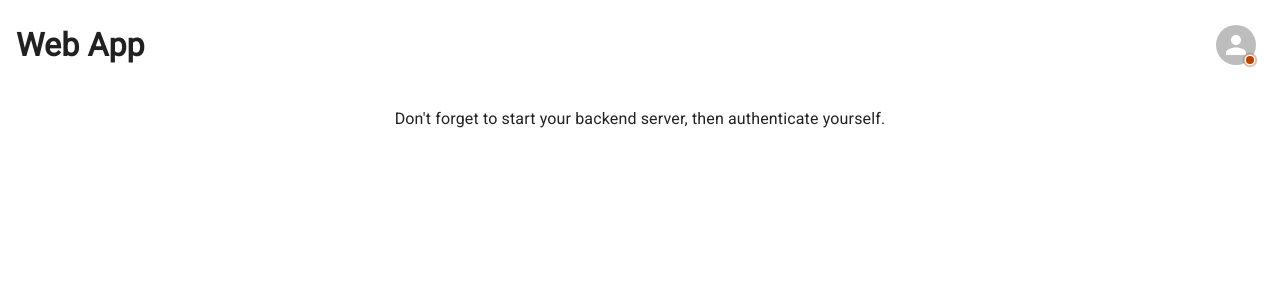
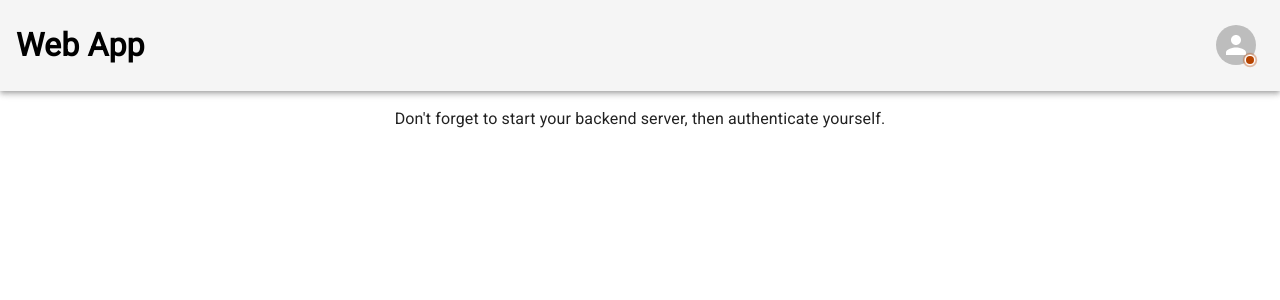
Before and after one commit to BenElferink/MERN-template, a React (Create React App) app in the folder client/: page / in a window 1280 px wide. Shown: the top 300 px of the page. Built offline with nearby package versions, Linux system fonts and the light colour scheme.

Commit message:
Updated header

```diff
--- a/client/src/components/Header.js
+++ b/client/src/components/Header.js
@@ -1,5 +1,13 @@
 import {Fragment, useState} from 'react'
-import {IconButton, Avatar, Popover, List, ListSubheader, ListItemButton} from '@mui/material'
+import {
+  AppBar,
+  IconButton,
+  Avatar,
+  Popover,
+  List,
+  ListSubheader,
+  ListItemButton,
+} from '@mui/material'
 import OnlineIndicator from './OnlineIndicator'
 import AuthModal from './AuthModal'
 import {useAuth} from '../contexts/AuthContext'
@@ -35,7 +43,7 @@ export default function Header() {
   }
 
   return (
-    <header className='header'>
+    <AppBar className='header' position='static'>
       <h1>Web App</h1>
 
       <IconButton onClick={openPopover}>
@@ -72,6 +80,6 @@ export default function Header() {
         isRegisterMode={register}
         toggleRegister={() => setRegister((prev) => !prev)}
       />
-    </header>
+    </AppBar>
   )
 }
--- a/client/src/styles/index.css
+++ b/client/src/styles/index.css
@@ -17,11 +17,15 @@ body {
 }
 
 .header {
-  width: 100%;
-  padding: 0 1rem;
-  display: flex;
-  align-items: center;
-  justify-content: space-between;
+  width: 100% !important;
+  padding: 0 1rem !important;
+  background-color: whitesmoke !important;
+  color: black !important;
+
+  display: flex !important;
+  flex-direction: row !important;
+  align-items: center !important;
+  justify-content: space-between !important;
 }
 
 .error {
```
